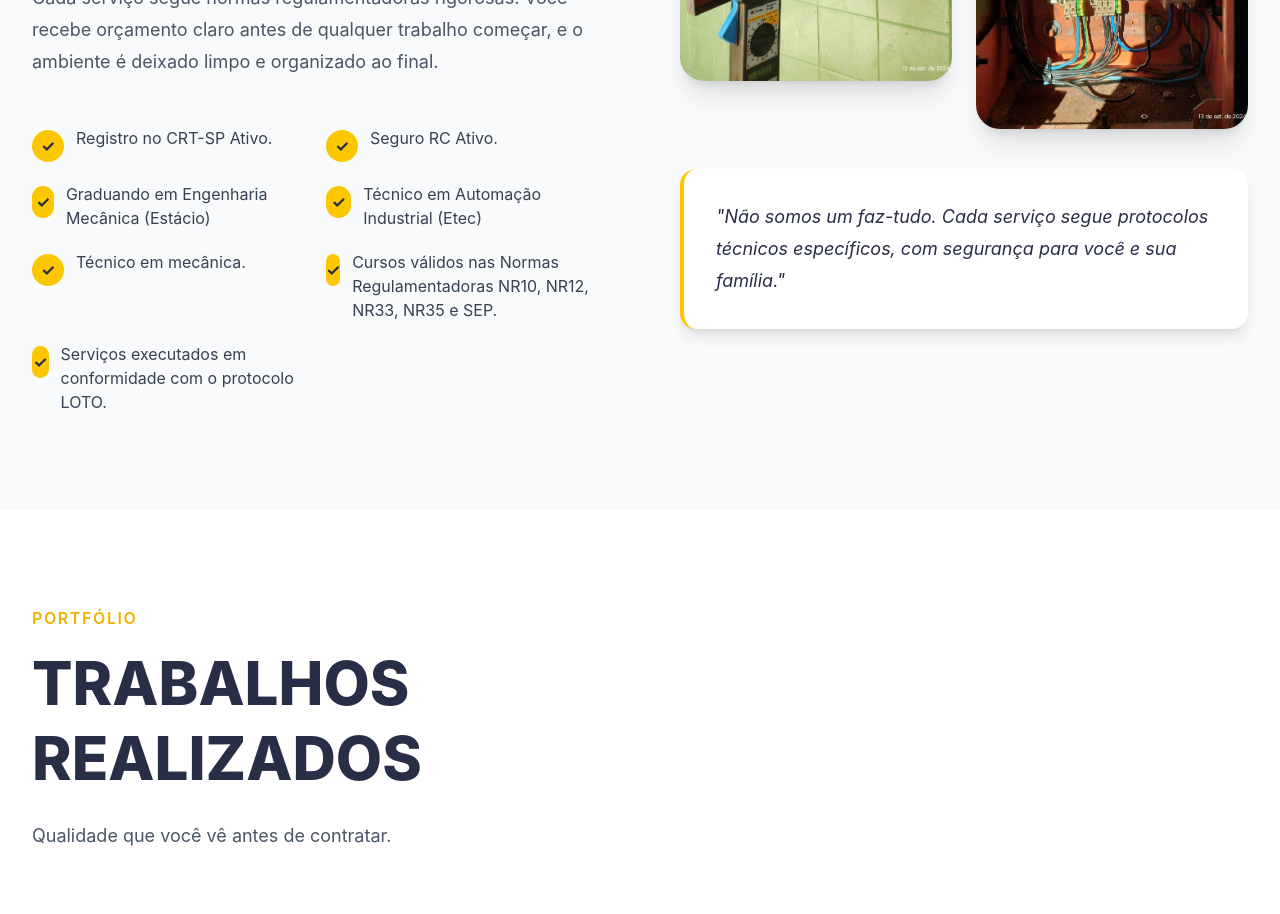
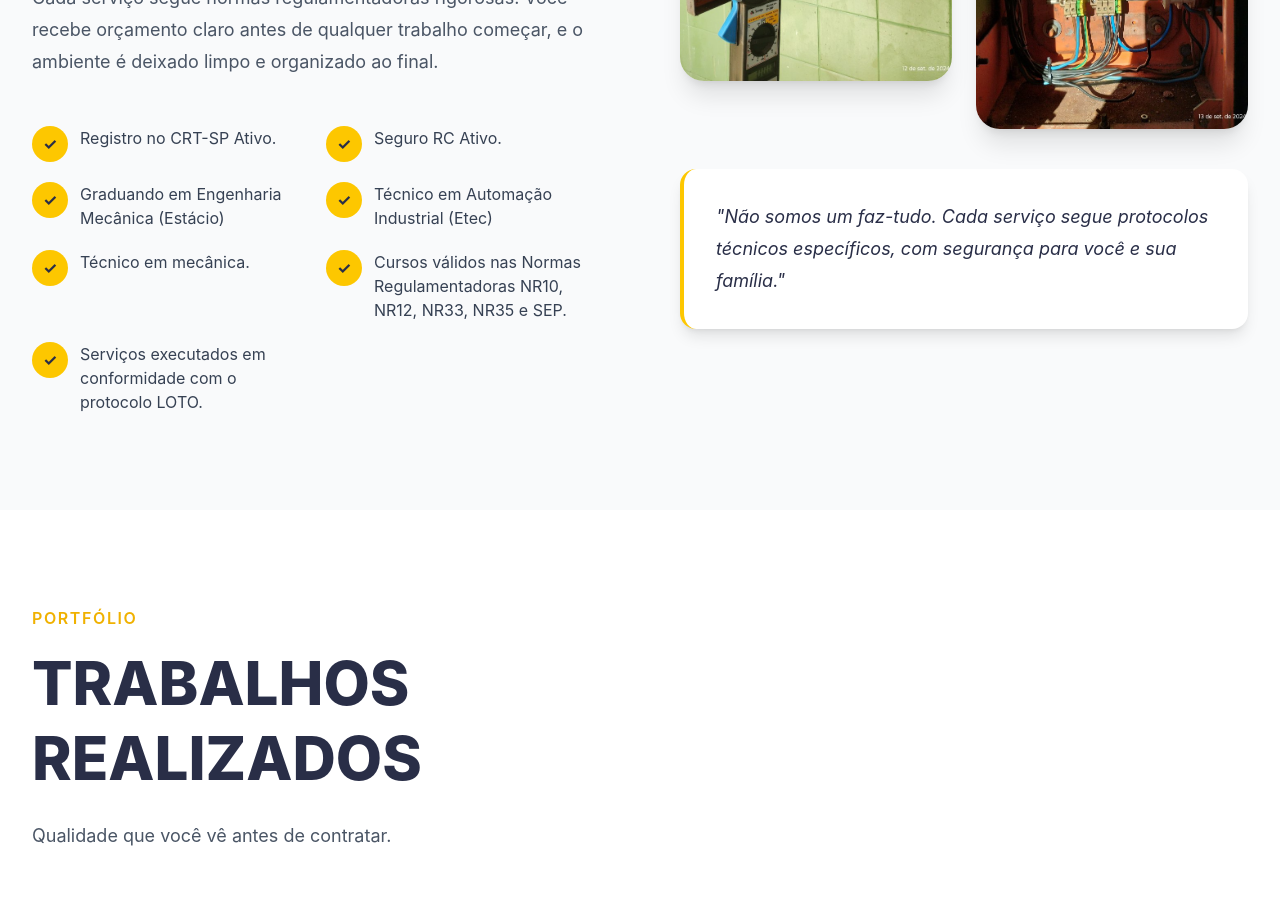
Before and after one commit to PedrosoCode/rong-manutencao, a Nuxt app: page / in a window 1280 px wide. Shown: the part 2580-3494 px from the top of the page. Built offline with nearby package versions, Linux system fonts and the light colour scheme.

Commit message:
ajuste rápido

```diff
--- a/app/pages/index.vue
+++ b/app/pages/index.vue
@@ -237,7 +237,7 @@ useHead({
 
                             <div class="flex items-start gap-3">
                                <div
-                                    class="mt-1 flex h-8 w-8 items-center justify-center rounded-full bg-yellow-400 font-bold text-[#292e47]">
+        class="flex h-9 w-9 shrink-0 items-center justify-center rounded-full bg-yellow-400 text-base font-bold leading-none text-[#292e47]">
         ✓
     </div>
                                 <span class="text-gray-700">
@@ -247,7 +247,7 @@ useHead({
 
                             <div class="flex items-start gap-3">
                                <div
-                                    class="mt-1 flex h-8 w-8 items-center justify-center rounded-full bg-yellow-400 font-bold text-[#292e47]">
+        class="flex h-9 w-9 shrink-0 items-center justify-center rounded-full bg-yellow-400 text-base font-bold leading-none text-[#292e47]">
         ✓
     </div>
                                 <span class="text-gray-700">
@@ -257,7 +257,7 @@ useHead({
 
                             <div class="flex items-start gap-3">
                                 <div
-                                    class="mt-1 flex h-8 w-8 items-center justify-center rounded-full bg-yellow-400 font-bold text-[#292e47]">
+        class="flex h-9 w-9 shrink-0 items-center justify-center rounded-full bg-yellow-400 text-base font-bold leading-none text-[#292e47]">
         ✓
     </div>
                                 <span class="text-gray-700">
@@ -267,7 +267,7 @@ useHead({
 
                             <div class="flex items-start gap-3">
                                 <div
-                                    class="mt-1 flex h-8 w-8 items-center justify-center rounded-full bg-yellow-400 font-bold text-[#292e47]">
+        class="flex h-9 w-9 shrink-0 items-center justify-center rounded-full bg-yellow-400 text-base font-bold leading-none text-[#292e47]">
         ✓
     </div>
                                 <span class="text-gray-700">
@@ -277,7 +277,7 @@ useHead({
 
                             <div class="flex items-start gap-3">
                                 <div
-                                    class="mt-1 flex h-8 w-8 items-center justify-center rounded-full bg-yellow-400 font-bold text-[#292e47]">
+        class="flex h-9 w-9 shrink-0 items-center justify-center rounded-full bg-yellow-400 text-base font-bold leading-none text-[#292e47]">
         ✓
     </div>
                                 <span class="text-gray-700">
@@ -288,7 +288,7 @@ useHead({
 
                             <div class="flex items-start gap-3">
                                 <div
-                                    class="mt-1 flex h-8 w-8 items-center justify-center rounded-full bg-yellow-400 font-bold text-[#292e47]">
+        class="flex h-9 w-9 shrink-0 items-center justify-center rounded-full bg-yellow-400 text-base font-bold leading-none text-[#292e47]">
         ✓
     </div>
                                 <span class="text-gray-700">
@@ -298,7 +298,7 @@ useHead({
 
                             <div class="flex items-start gap-3">
                                 <div
-                                    class="mt-1 flex h-8 w-8 items-center justify-center rounded-full bg-yellow-400 font-bold text-[#292e47]">
+        class="flex h-9 w-9 shrink-0 items-center justify-center rounded-full bg-yellow-400 text-base font-bold leading-none text-[#292e47]">
         ✓
     </div>
                                 <span class="text-gray-700">
```
Lines whose indentation alone changed are shown as unchanged.
